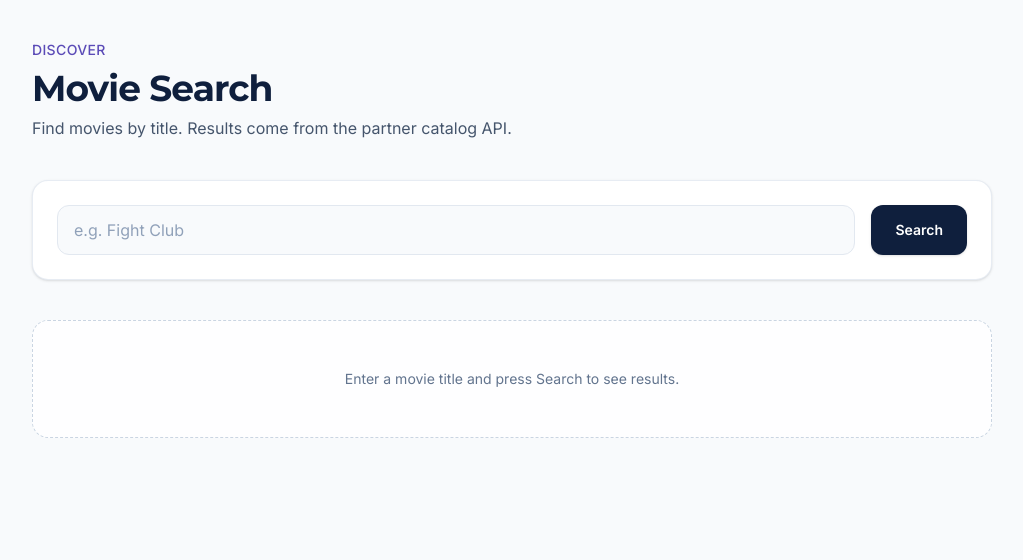
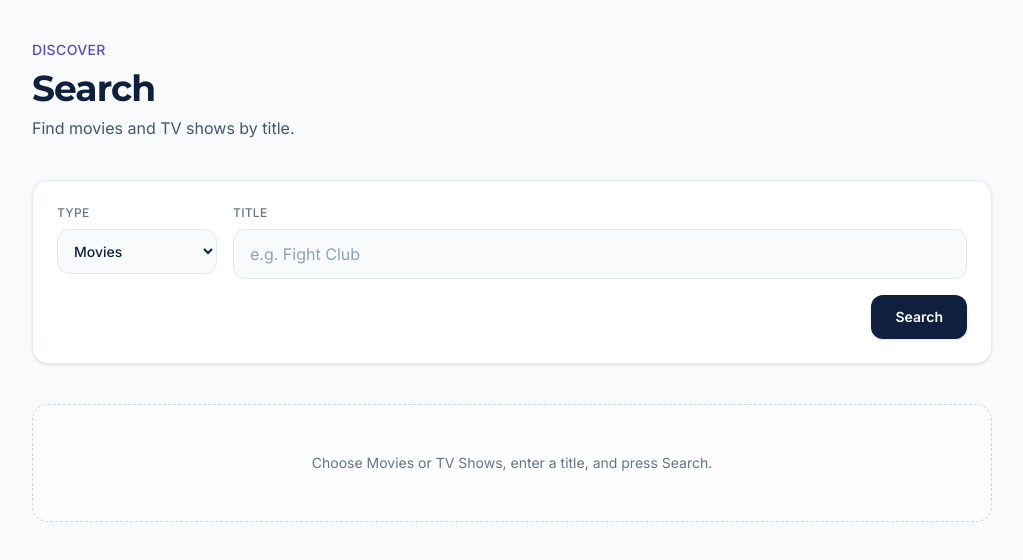
Before and after one commit to UWT-TCSS460-SP26/group-project-frontend-public-group-3, a Next.js app: page /search in a window 1280 px wide. Shown: the top 560 px of the page, without its empty margins (128-1151 px from the left). Built offline with nearby package versions, Linux system fonts and the light colour scheme.

Commit message:
add TV search route

```diff
--- a/app/search/loading.tsx
+++ b/app/search/loading.tsx
@@ -24,7 +24,7 @@ export default function SearchLoading() {
           <h1
             className={`text-3xl font-bold tracking-tight text-[#0f1f3d] sm:text-4xl ${montserrat.className}`}
           >
-            Movie Search
+            Search
           </h1>
         </header>
         <div
@@ -33,7 +33,9 @@ export default function SearchLoading() {
           aria-live="polite"
         >
           <p className="text-sm font-medium text-[#5b4bb7]">Searching…</p>
-          <p className="mt-2 text-sm text-slate-500">Loading results</p>
+          <p className="mt-2 text-sm text-slate-500">
+            Loading movies and TV results
+          </p>
         </div>
       </div>
     </div>
--- a/app/search/page.tsx
+++ b/app/search/page.tsx
@@ -1,6 +1,6 @@
 import { Inter, Montserrat } from "next/font/google";
-import { searchMovies } from "@/lib/api";
-import type { MediaListItem } from "@/lib/types";
+import { searchMovies, searchTvShows } from "@/lib/api";
+import type { MediaListItem, MediaType } from "@/lib/types";
 
 const inter = Inter({
   subsets: ["latin"],
@@ -13,12 +13,23 @@ const montserrat = Montserrat({
   display: "swap",
 });
 
+type SearchMediaType = Extract<MediaType, "movie" | "show">;
+
 type SearchPageProps = {
-  searchParams: Promise<{ title?: string; page?: string }>;
+  searchParams: Promise<{ type?: string; title?: string; page?: string }>;
 };
 
-function buildSearchHref(title: string, page: number): string {
+function parseMediaType(value: string | undefined): SearchMediaType {
+  return value === "show" ? "show" : "movie";
+}
+
+function buildSearchHref(
+  type: SearchMediaType,
+  title: string,
+  page: number,
+): string {
   const params = new URLSearchParams({
+    type,
     title,
     page: String(page),
   });
@@ -32,6 +43,7 @@ function ResultCard({ item }: { item: MediaListItem }) {
     <article className="flex gap-4 rounded-xl border border-slate-200/80 bg-white p-4 shadow-sm transition-shadow hover:shadow-md">
       <div className="h-36 w-24 shrink-0 overflow-hidden rounded-lg bg-slate-100">
         {item.posterUrl ? (
+          // eslint-disable-next-line @next/next/no-img-element -- TMDB posters; avoids next.config remotePatterns
           <img
             src={item.posterUrl}
             alt={`${item.title} poster`}
@@ -66,9 +78,14 @@ function ResultCard({ item }: { item: MediaListItem }) {
 
 export default async function SearchPage({ searchParams }: SearchPageProps) {
   const params = await searchParams;
+  const mediaType = parseMediaType(params.type);
   const title = params.title?.trim() ?? "";
   const page = Math.max(1, Number(params.page) || 1);
   const hasQuery = title.length > 0;
+
+  const isMovie = mediaType === "movie";
+  const mediaLabel = isMovie ? "movie" : "TV show";
+  const mediaLabelPlural = isMovie ? "movies" : "TV shows";
 
   let errorMessage: string | null = null;
   let results: MediaListItem[] = [];
@@ -78,14 +95,18 @@ export default async function SearchPage({ searchParams }: SearchPageProps) {
 
   if (hasQuery) {
     try {
-      const data = await searchMovies(title, page);
+      const data = isMovie
+        ? await searchMovies(title, page)
+        : await searchTvShows(title, page);
       results = data.results;
       totalResults = data.totalResults;
       totalPages = data.totalPages;
       currentPage = data.page;
     } catch (err) {
       errorMessage =
-        err instanceof Error ? err.message : "Something went wrong. Try again.";
+        err instanceof Error
+          ? err.message
+          : "We could not load results. Please try again.";
     }
   }
 
@@ -101,30 +122,60 @@ export default async function SearchPage({ searchParams }: SearchPageProps) {
           <h1
             className={`text-3xl font-bold tracking-tight text-[#0f1f3d] sm:text-4xl ${montserrat.className}`}
           >
-            Movie Search
+            Search
           </h1>
           <p className="mt-2 max-w-xl text-slate-600">
-            Find movies by title. Results come from the partner catalog API.
+            Find movies and TV shows by title.
           </p>
         </header>
 
         <section className="mb-10 rounded-2xl border border-slate-200/80 bg-white p-6 shadow-sm">
-          <form action="/search" method="get" className="flex flex-col gap-4 sm:flex-row">
-            <label className="sr-only" htmlFor="search-title">
-              Movie title
+          <form
+            action="/search"
+            method="get"
+            className="flex flex-col gap-4"
+          >
+            <div className="flex flex-col gap-4 sm:flex-row sm:items-stretch">
+              <div className="flex flex-col gap-2 sm:w-40">
+                <label
+                  htmlFor="search-type"
+                  className="text-xs font-medium uppercase tracking-wide text-slate-500"
+                >
+                  Type
+                </label>
+                <select
+                  id="search-type"
+                  name="type"
+                  defaultValue={mediaType}
+                  className="rounded-xl border border-slate-200 bg-slate-50 px-3 py-3 text-sm font-medium text-[#0f1f3d] outline-none transition-colors focus:border-[#5b4bb7] focus:bg-white focus:ring-2 focus:ring-[#5b4bb7]/20"
+                >
+                  <option value="movie">Movies</option>
+                  <option value="show">TV Shows</option>
+                </select>
+              </div>
+              <div className="flex min-w-0 flex-1 flex-col gap-2">
+                <label
+                  htmlFor="search-title"
+                  className="text-xs font-medium uppercase tracking-wide text-slate-500"
+                >
+                  Title
                 </label>
                 <input
                   id="search-title"
                   name="title"
                   type="search"
                   defaultValue={title}
-              placeholder="e.g. Fight Club"
+                  placeholder={
+                    isMovie ? "e.g. Fight Club" : "e.g. The Office"
+                  }
                   required
-              className="min-w-0 flex-1 rounded-xl border border-slate-200 bg-slate-50 px-4 py-3 text-base text-[#0f1f3d] outline-none transition-colors placeholder:text-slate-400 focus:border-[#5b4bb7] focus:bg-white focus:ring-2 focus:ring-[#5b4bb7]/20"
+                  className="rounded-xl border border-slate-200 bg-slate-50 px-4 py-3 text-base text-[#0f1f3d] outline-none transition-colors placeholder:text-slate-400 focus:border-[#5b4bb7] focus:bg-white focus:ring-2 focus:ring-[#5b4bb7]/20"
                 />
+              </div>
+            </div>
             <button
               type="submit"
-              className="rounded-xl bg-[#0f1f3d] px-6 py-3 text-sm font-semibold text-white shadow-sm transition-colors hover:bg-[#1a335c] focus:outline-none focus:ring-2 focus:ring-[#5b4bb7]/40 focus:ring-offset-2"
+              className="w-full rounded-xl bg-[#0f1f3d] px-6 py-3 text-sm font-semibold text-white shadow-sm transition-colors hover:bg-[#1a335c] focus:outline-none focus:ring-2 focus:ring-[#5b4bb7]/40 focus:ring-offset-2 sm:w-auto sm:self-end"
             >
               Search
             </button>
@@ -137,7 +188,7 @@ export default async function SearchPage({ searchParams }: SearchPageProps) {
             className="mb-8 rounded-xl border border-red-200 bg-red-50 px-5 py-4 text-red-800"
           >
             <p className={`font-semibold ${montserrat.className}`}>
-              Search failed
+              Could not search {mediaLabelPlural}
             </p>
             <p className="mt-1 text-sm">{errorMessage}</p>
           </section>
@@ -148,10 +199,11 @@ export default async function SearchPage({ searchParams }: SearchPageProps) {
             <p
               className={`text-lg font-semibold text-[#0f1f3d] ${montserrat.className}`}
             >
-              No movies found
+              No {mediaLabelPlural} found
             </p>
             <p className="mt-2 text-sm text-slate-500">
-              No results for &ldquo;{title}&rdquo;. Try a different title.
+              Nothing matched &ldquo;{title}&rdquo; in {mediaLabelPlural}. Try
+              another title or switch the type above.
             </p>
           </section>
         )}
@@ -163,7 +215,8 @@ export default async function SearchPage({ searchParams }: SearchPageProps) {
                 <span className="font-semibold text-[#0f1f3d]">
                   {totalResults}
                 </span>{" "}
-                result{totalResults === 1 ? "" : "s"} for &ldquo;{title}&rdquo;
+                {mediaLabel}
+                {totalResults === 1 ? "" : "s"} for &ldquo;{title}&rdquo;
               </p>
               {totalPages > 1 && (
                 <p className="text-sm text-slate-500">
@@ -172,9 +225,9 @@ export default async function SearchPage({ searchParams }: SearchPageProps) {
               )}
             </div>
 
-            <ul className="grid gap-4 sm:grid-cols-1">
+            <ul className="grid gap-4">
               {results.map((item) => (
-                <li key={item.id}>
+                <li key={`${item.mediaType}-${item.id}`}>
                   <ResultCard item={item} />
                 </li>
               ))}
@@ -187,23 +240,23 @@ export default async function SearchPage({ searchParams }: SearchPageProps) {
               >
                 {currentPage > 1 ? (
                   <a
-                    href={buildSearchHref(title, currentPage - 1)}
+                    href={buildSearchHref(mediaType, title, currentPage - 1)}
                     className="rounded-lg border border-slate-200 bg-white px-4 py-2 text-sm font-medium text-[#0f1f3d] shadow-sm transition-colors hover:border-[#5b4bb7]/40 hover:text-[#5b4bb7]"
                   >
                     Previous
                   </a>
                 ) : (
-                  <span />
+                  <span aria-hidden="true" />
                 )}
                 {currentPage < totalPages ? (
                   <a
-                    href={buildSearchHref(title, currentPage + 1)}
+                    href={buildSearchHref(mediaType, title, currentPage + 1)}
                     className="rounded-lg border border-slate-200 bg-white px-4 py-2 text-sm font-medium text-[#0f1f3d] shadow-sm transition-colors hover:border-[#5b4bb7]/40 hover:text-[#5b4bb7]"
                   >
                     Next
                   </a>
                 ) : (
-                  <span />
+                  <span aria-hidden="true" />
                 )}
               </nav>
             )}
@@ -213,7 +266,7 @@ export default async function SearchPage({ searchParams }: SearchPageProps) {
         {!hasQuery && (
           <section className="rounded-2xl border border-dashed border-slate-300 bg-white/80 px-6 py-12 text-center">
             <p className="text-sm text-slate-500">
-              Enter a movie title and press Search to see results.
+              Choose Movies or TV Shows, enter a title, and press Search.
             </p>
           </section>
         )}
--- a/lib/api.ts
+++ b/lib/api.ts
@@ -34,3 +34,31 @@ export async function searchMovies(
 
   return res.json() as Promise<MediaListResponse>;
 }
+
+export async function searchTvShows(
+  title: string,
+  page = 1,
+): Promise<MediaListResponse> {
+  const params = new URLSearchParams({
+    title: title.trim(),
+    page: String(page),
+  });
+
+  const url = `${getApiBaseUrl()}/v1/tv-shows/search?${params}`;
+  const res = await fetch(url);
+
+  if (!res.ok) {
+    let message = `Search request failed (${res.status})`;
+    try {
+      const body = (await res.json()) as ApiErrorResponse;
+      if (body.error) {
+        message = body.error;
+      }
+    } catch {
+      // use default message
+    }
+    throw new Error(message);
+  }
+
+  return res.json() as Promise<MediaListResponse>;
+}
```
Lines whose indentation alone changed are shown as unchanged.
